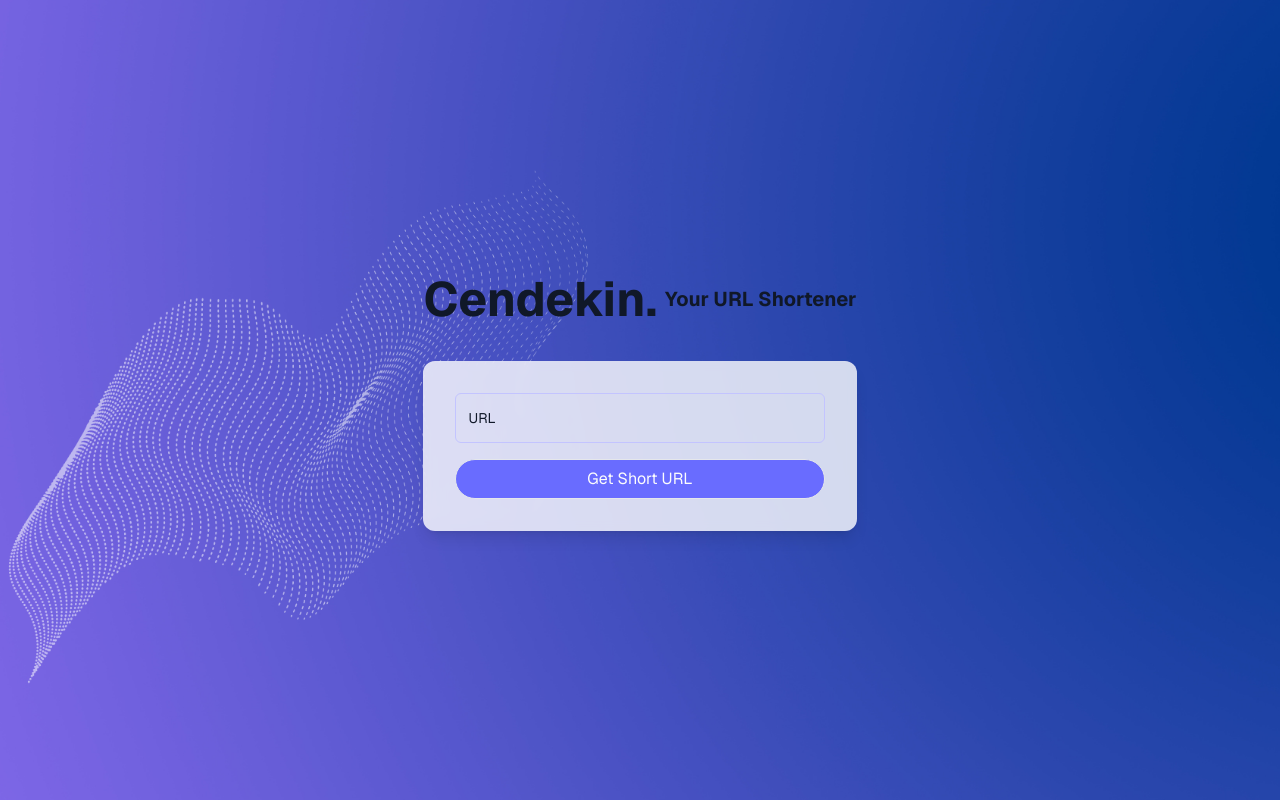
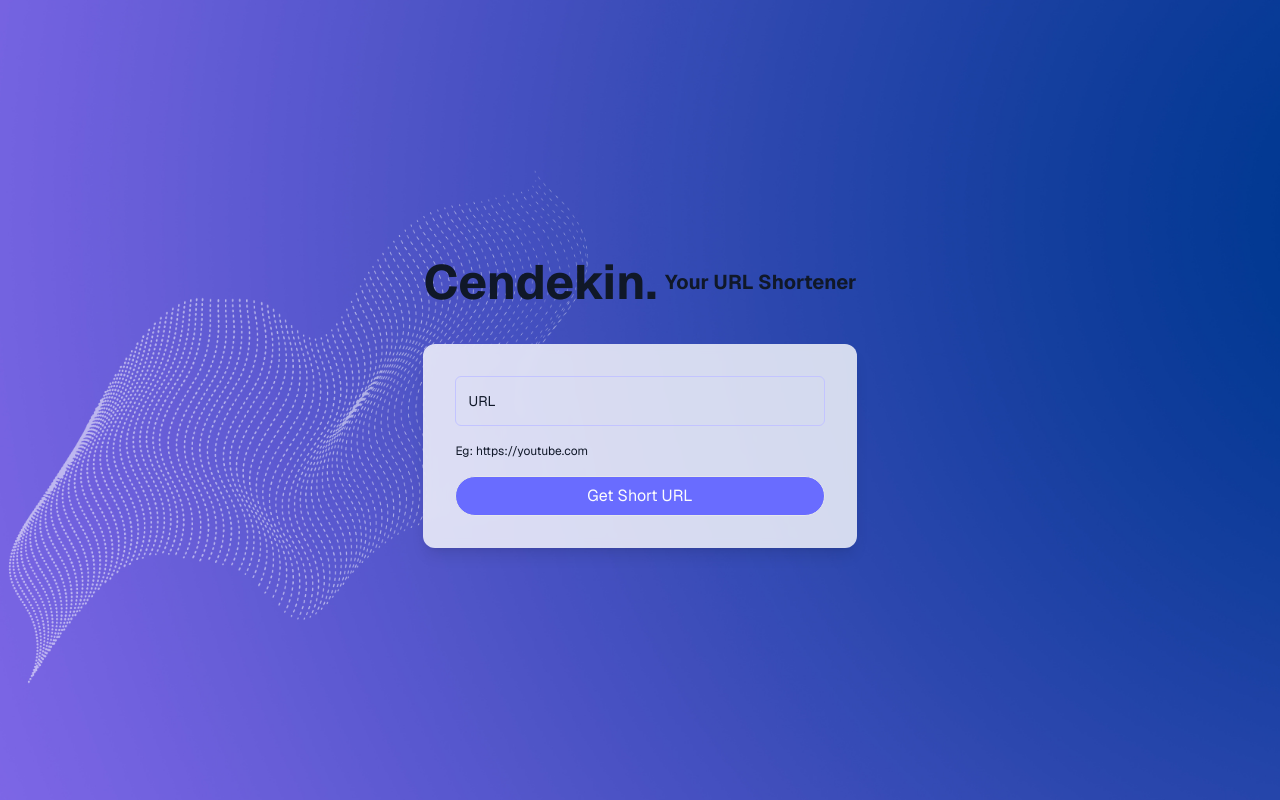
Before and after one commit to sunakujira98/url-shortener-fe, a Next.js app: page / in a window 1280 px wide. Built offline with nearby package versions, Linux system fonts and the light colour scheme; no server answers.

Commit message:
add url example

```diff
--- a/sections/Home/index.tsx
+++ b/sections/Home/index.tsx
@@ -66,7 +66,10 @@ const HomePage = () => {
           </div>
           <div className="w-full max-w-2xl p-8 bg-white/80 backdrop-blur-sm rounded-xl shadow-lg">
             <form className="flex flex-col gap-4" onSubmit={handleSubmit(onSubmit)}>
-              <ControlledInput control={control} name="url" errors={errors} placeholder="URL" />
+              <div className="flex flex-col gap-4">
+                <ControlledInput control={control} name="url" errors={errors} placeholder="URL" />
+                <Text variant="caption">Eg: https://youtube.com</Text>
+              </div>
               {data && (
                 <div className="flex items-center gap-2 justify-center">
                   <a href={`${process.env.NEXT_PUBLIC_FRONTEND_URL}/${data.short_url}`} target="_blank">
```
